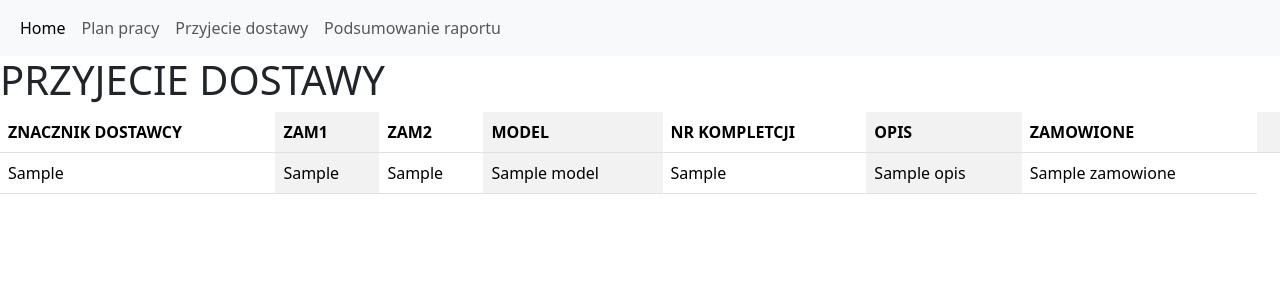
After one commit to Mogarthron/Magazynier, a Flask app: template Flask_server/Bluprints/wydzial_pianek/templates/wydzial_pianek/przyjecie_dostawy.html in a window 1280 px wide. The commit adds this page. Shown: the top 300 px of the page. Run offline with Flask 3, Linux system fonts and the light colour scheme; the template is opened without the code that fills it: most values are stand-ins (such as "Sample title", 1, 10 or a date in 2020); parts of the project's set-up code (start-up, migrations or seed data) failed here and were passed over.

Commit message:
Flask server

```diff
--- a/Flask_server/Bluprints/analiza_pianek/routes.py
+++ b/Flask_server/Bluprints/analiza_pianek/routes.py
@@ -7,6 +7,10 @@ from ..analiza_pianek import analiza_pianek
 
 
 ard = {x.MODEL: x for x in izp}
+
+@analiza_pianek.route("/")
+def index():
+    return render_template("index.html", title="Analiza pianek")
 
 @analiza_pianek.route("/dokumentacja_pianek/<numer>")
 def dokumentacja_pianek_numer(numer):
--- /dev/null
+++ b/Flask_server/Bluprints/wydzial_pianek/templates/wydzial_pianek/layout_wp.html
@@ -0,0 +1,24 @@
+<!DOCTYPE html>
+<html lang="en">
+  <head>
+    <meta charset="UTF-8" />
+    <meta name="viewport" content="width=device-width, initial-scale=1.0" />
+    <title>{{title}}</title>
+
+    <link
+      href="https://cdn.jsdelivr.net/npm/bootstrap@5.3.2/dist/css/bootstrap.min.css"
+      rel="stylesheet"
+      integrity="sha384-T3c6CoIi6uLrA9TneNEoa7RxnatzjcDSCmG1MXxSR1GAsXEV/Dwwykc2MPK8M2HN"
+      crossorigin="anonymous"
+    />
+  </head>
+
+  <body>
+    {% include "nav_wp.html" %} {% block content %} {% endblock %}
+    <script
+      src="https://cdn.jsdelivr.net/npm/bootstrap@5.3.2/dist/js/bootstrap.bundle.min.js"
+      integrity="sha384-C6RzsynM9kWDrMNeT87bh95OGNyZPhcTNXj1NW7RuBCsyN/o0jlpcV8Qyq46cDfL"
+      crossorigin="anonymous"
+    ></script>
+  </body>
+</html>
--- /dev/null
+++ b/Flask_server/Bluprints/wydzial_pianek/templates/wydzial_pianek/nav_wp.html
@@ -0,0 +1,37 @@
+<nav class="navbar navbar-expand-lg bg-body-tertiary">
+  <div class="container-fluid">
+    <button
+      class="navbar-toggler"
+      type="button"
+      data-bs-toggle="collapse"
+      data-bs-target="#navbarNav"
+      aria-controls="navbarNav"
+      aria-expanded="false"
+      aria-label="Toggle navigation"
+    >
+      <span class="navbar-toggler-icon"></span>
+    </button>
+    <div class="collapse navbar-collapse" id="navbarNav">
+      <ul class="navbar-nav">
+        <li class="nav-item">
+          <a class="nav-link active" aria-current="page" href="#">Home</a>
+        </li>
+        <li class="nav-item">
+          <a class="nav-link" href="{{url_for('wydzial_pianek.plan_pracy')}}"
+            >Plan pracy</a
+          >
+        </li>
+        <li class="nav-item">
+          <a
+            class="nav-link"
+            href="{{url_for('wydzial_pianek.przyjecie_dostawy')}}"
+            >Przyjecie dostawy</a
+          >
+        </li>
+        <li class="nav-item">
+          <a class="nav-link" href="#">Podsumowanie raportu</a>
+        </li>
+      </ul>
+    </div>
+  </div>
+</nav>
--- /dev/null
+++ b/Flask_server/Bluprints/wydzial_pianek/templates/wydzial_pianek/przyjecie_dostawy.html
@@ -0,0 +1,32 @@
+{% extends "layout_wp.html" %} {% block content %}
+<h1>PRZYJECIE DOSTAWY</h1>
+<table class="table table-striped-columns table-hover">
+  <thead style="position: sticky; top: 0">
+    <tr>
+      <th>ZNACZNIK DOSTAWCY</th>
+      <th>ZAM1</th>
+      <th>ZAM2</th>
+      <th>MODEL</th>
+      <th>NR KOMPLETCJI</th>
+      <th>OPIS</th>
+      <th>ZAMOWIONE</th>
+
+      <th></th>
+    </tr>
+  </thead>
+  <tbody>
+    {%for r in plan_pracy["plan_pracy"]%}
+    <tr>
+      <td>{{r["znacznikDostawcy"]}}</td>
+      <td>{{r["zam1"]}}</td>
+      <td>{{r["zam2"]}}</td>
+      <td>{{r["model"]}}</td>
+      <td>{{r["nrKompletacji"]}}</td>
+      <td>{{r["opis"]}}</td>
+      <td>{{r["zamowione"]}}</td>
+    </tr>
+    {% endfor %}
+  </tbody>
+</table>
+
+{% endblock %}
--- /dev/null
+++ b/Flask_server/Bluprints/wydzial_pianek/templates/wydzial_pianek/wydzial_pianek.html
@@ -0,0 +1,3 @@
+{% extends "layout_wp.html" %} {% block content %}
+<h1>wydział pianek</h1>
+{% endblock %}
```
Also changed, not shown: Flask_server/Bluprints/wydzial_pianek/funkcje_pomocnicze.py (+12 -12 lines), Flask_server/Bluprints/wydzial_pianek/routes.py (+23 -3 lines), Flask_server/Bluprints/wydzial_pianek/templates/wydzial_pianek/raport_jakosciowy.html (+6 -6 lines).
